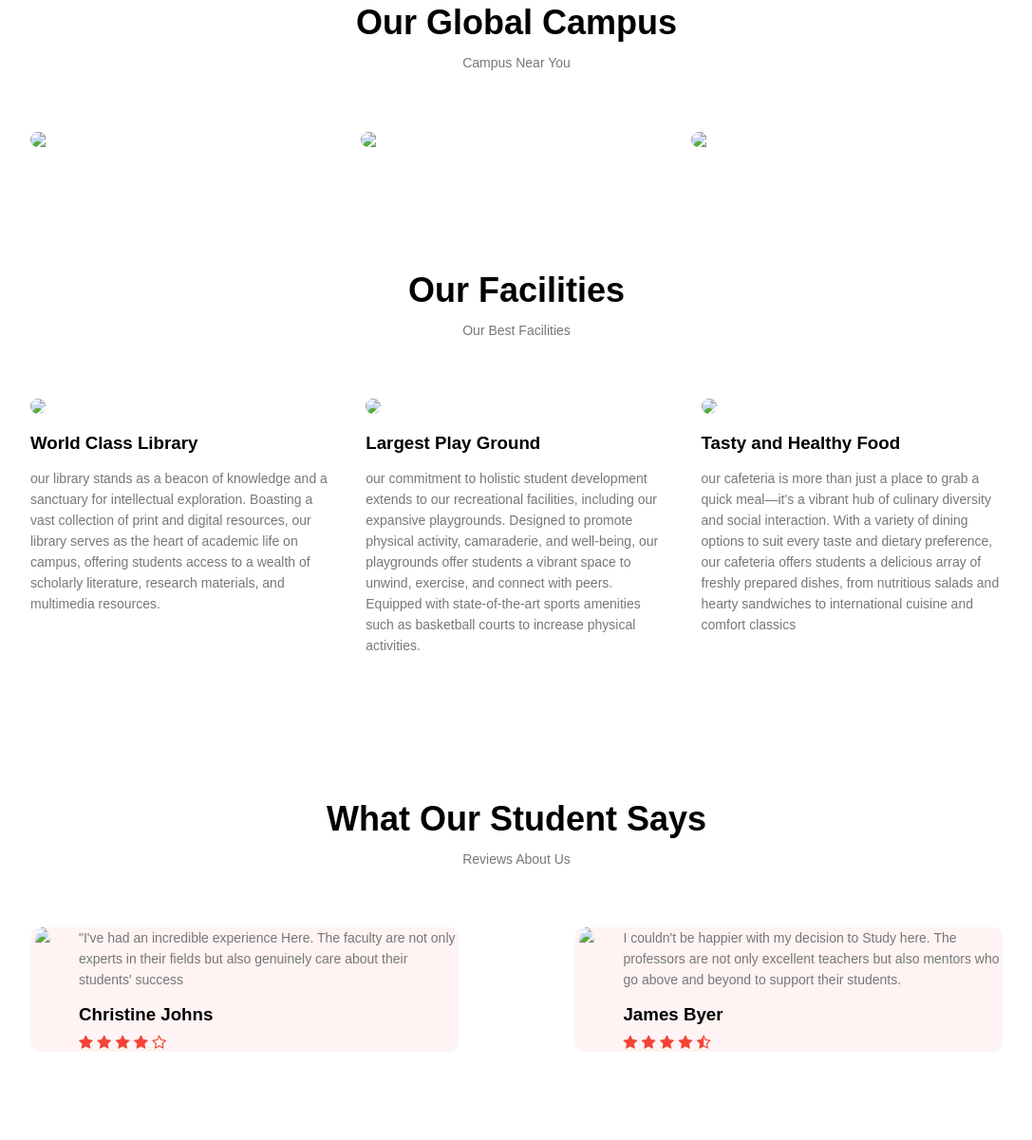
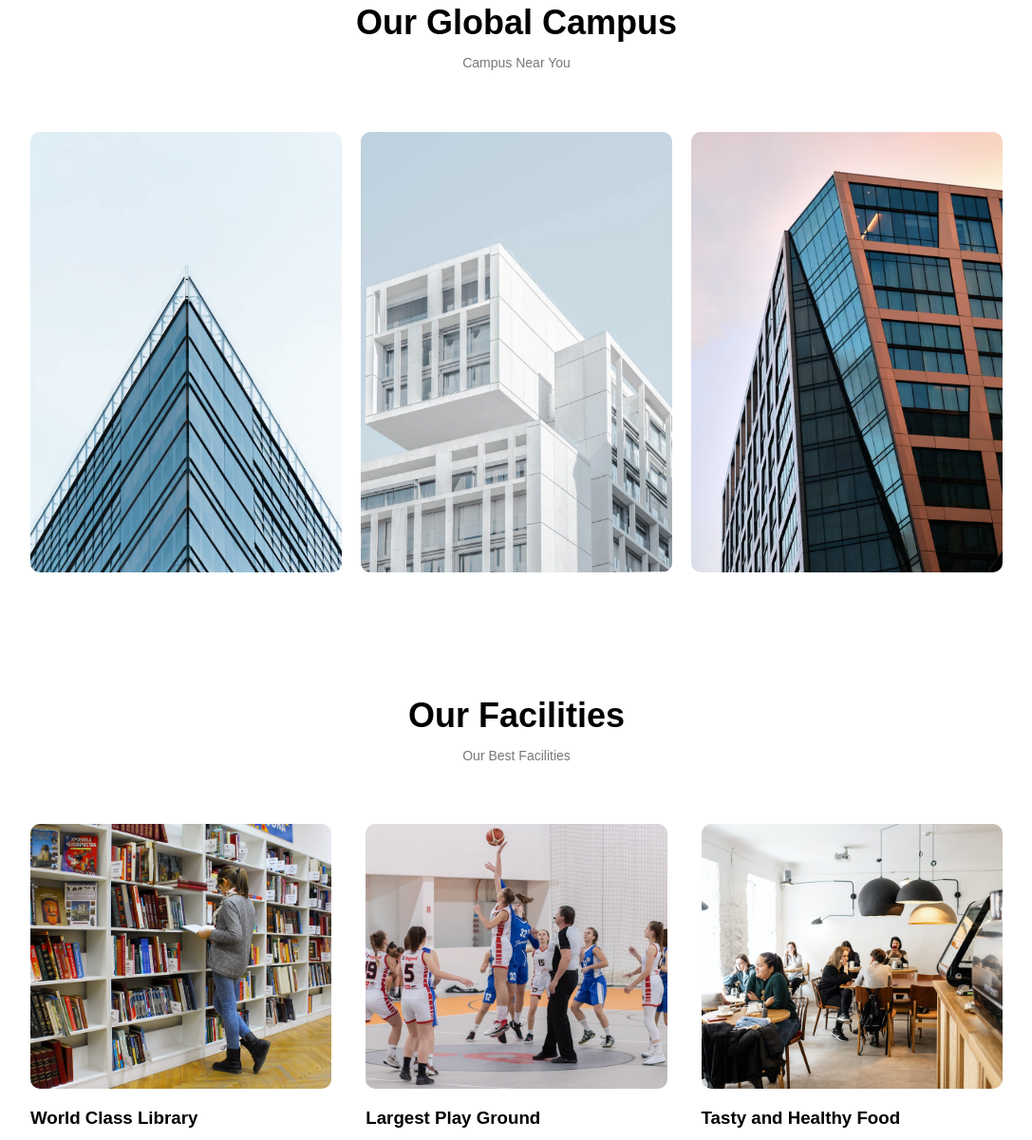
Before and after one commit to Anassabir0/UNIVERSITY-WEBSITE, a plain HTML site: page index.html in a window 1280 px wide. Shown: the part 1433-2634 px from the top of the page at 95% size, without its empty margins (96-1183 px from the left). Drawn offline with Linux system fonts and the light colour scheme; files whose address does not match are found by name.

Commit message:
Update index.html

```diff
--- a/index.html
+++ b/index.html
@@ -16,7 +16,7 @@
         <section class="header">
 
     <nav>
-    <a href="index.html"><img src="image/logo.png" ></a>
+    <a href="index.html"><img src="logo.png" ></a>
         <div class="nav-links" id="navLinks">
             <i class="fa fa-times" onclick="hideMenu()"></i>
 
@@ -81,19 +81,19 @@
 
         <div class="row">
             <div class="campus-col">
-                <img src="image/london.png">
+                <img src="london.png">
                 <div class="layer">
                     <h3>LAHORE</h3>
                 </div>
             </div>
             <div class="campus-col">
-                <img src="image/washington.png">
+                <img src="washington.png">
                 <div class="layer">
                     <h3>ISLAMABAD</h3>
                 </div>
             </div>
             <div class="campus-col">
-                <img src="image/newyork.png">
+                <img src="newyork.png">
                 <div class="layer">
                     <h3>KARACHI</h3>
                 </div>
@@ -111,17 +111,17 @@
 
         <div class="row">
             <div class="facilities-col">
-                <img src="image/library.png">
+                <img src="library.png">
                 <h3>World Class Library</h3>
                 <p>our library stands as a beacon of knowledge and a sanctuary for intellectual exploration. Boasting a vast collection of print and digital resources, our library serves as the heart of academic life on campus, offering students access to a wealth of scholarly literature, research materials, and multimedia resources.</p>
             </div>
             <div class="facilities-col">
-                <img src="image/basketball.png">
+                <img src="basketball.png">
                 <h3>Largest Play Ground</h3>
                 <p>our commitment to holistic student development extends to our recreational facilities, including our expansive playgrounds. Designed to promote physical activity, camaraderie, and well-being, our playgrounds offer students a vibrant space to unwind, exercise, and connect with peers. Equipped with state-of-the-art sports amenities such as basketball courts to increase physical activities.</p>
             </div>
             <div class="facilities-col">
-                <img src="image/cafeteria.png">
+                <img src="cafeteria.png">
                 <h3>Tasty and Healthy Food</h3>
                 <p> our cafeteria is more than just a place to grab a quick meal—it's a vibrant hub of culinary diversity and social interaction. With a variety of dining options to suit every taste and dietary preference, our cafeteria offers students a delicious array of freshly prepared dishes, from nutritious salads and hearty sandwiches to international cuisine and comfort classics</p>
             </div>
@@ -140,7 +140,7 @@
     <p> Reviews About Us </p>
     <div class="row">
         <div class="testimonials-col">
-            <img src="image/user1.jpg">
+            <img src="user1.jpg">
             <div>
                 <p>"I've had an incredible experience Here. The faculty are not only experts in their fields but also genuinely care about their students' success</p>
                 <h3>Christine Johns</h3>
@@ -152,7 +152,7 @@
             </div>
         </div>
         <div class="testimonials-col">
-            <img src="image/user2.jpg">
+            <img src="user2.jpg">
             <div>
                 <p>I couldn't be happier with my decision to Study here. The professors are not only excellent teachers but also mentors who go above and beyond to support their students. </p>
                 <h3>James Byer</h3>
```
